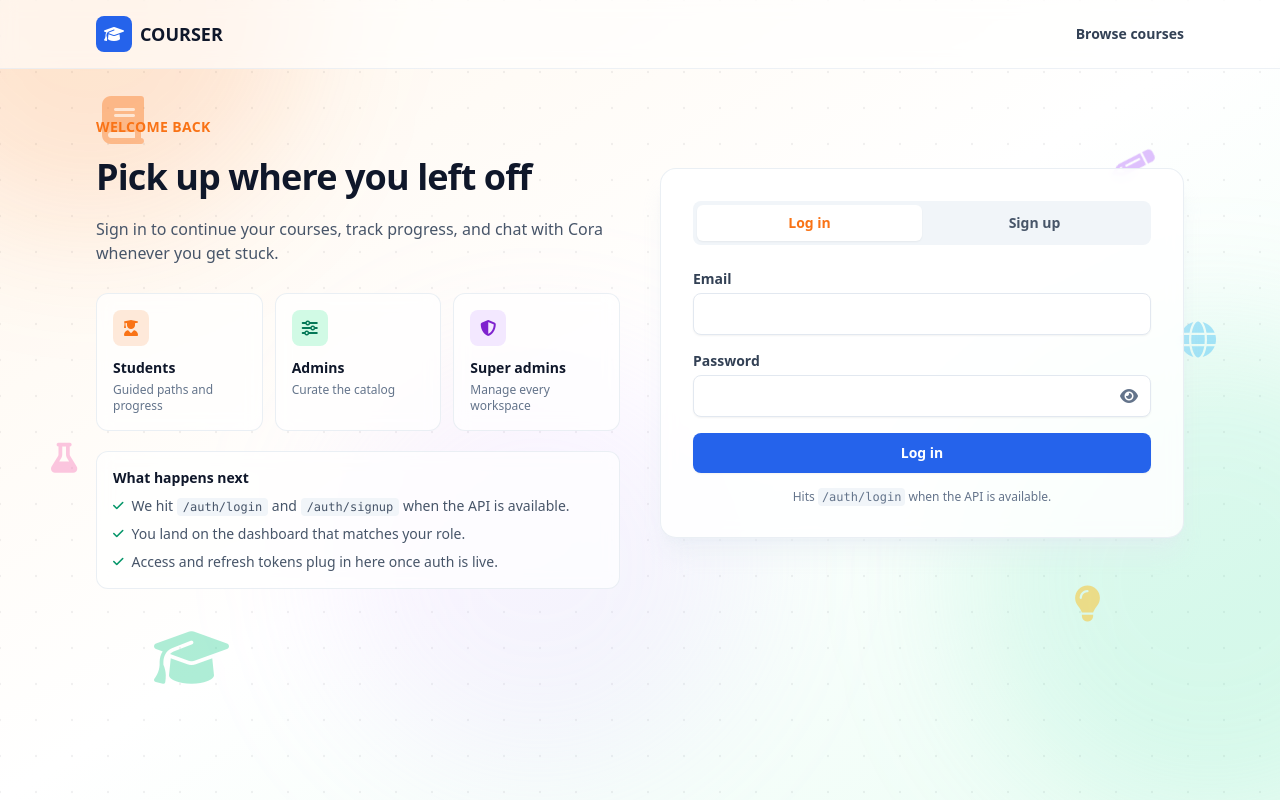
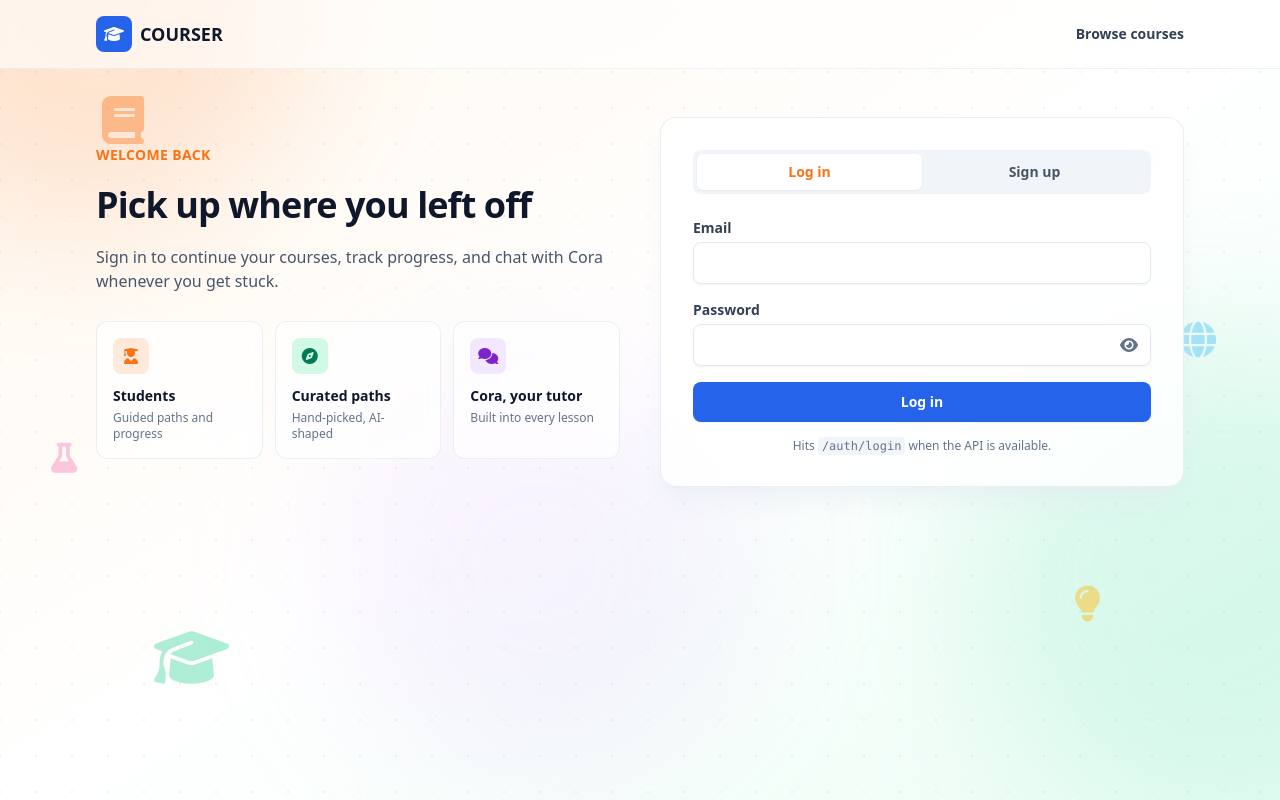
Before and after one commit to Kolo-Michael/COURSER2.0, a React (Vite) app in the folder frontend/: page /auth in a window 1280 px wide. Built offline with nearby package versions, Linux system fonts and the light colour scheme; no server answers.

Commit message:
Remove admin role cards and What happens next from AuthPage

```diff
--- a/frontend/src/pages/AuthPage.tsx
+++ b/frontend/src/pages/AuthPage.tsx
@@ -54,40 +54,18 @@ export function AuthPage() {
             </div>
             <div className="rounded-xl border border-slate-200/70 bg-white/70 p-4 backdrop-blur transition hover:-translate-y-0.5 hover:shadow-md">
               <div className="flex h-9 w-9 items-center justify-center rounded-lg bg-emerald-100 text-emerald-700">
-                <i className="fa-solid fa-sliders" aria-hidden />
+                <i className="fa-solid fa-compass" aria-hidden />
               </div>
-              <p className="mt-3 text-sm font-semibold text-slate-900">Admins</p>
-              <p className="mt-1 text-xs text-slate-500">Curate the catalog</p>
+              <p className="mt-3 text-sm font-semibold text-slate-900">Curated paths</p>
+              <p className="mt-1 text-xs text-slate-500">Hand-picked, AI-shaped</p>
             </div>
             <div className="rounded-xl border border-slate-200/70 bg-white/70 p-4 backdrop-blur transition hover:-translate-y-0.5 hover:shadow-md">
               <div className="flex h-9 w-9 items-center justify-center rounded-lg bg-purple-100 text-purple-700">
-                <i className="fa-solid fa-shield-halved" aria-hidden />
+                <i className="fa-solid fa-comments" aria-hidden />
               </div>
-              <p className="mt-3 text-sm font-semibold text-slate-900">Super admins</p>
-              <p className="mt-1 text-xs text-slate-500">Manage every workspace</p>
+              <p className="mt-3 text-sm font-semibold text-slate-900">Cora, your tutor</p>
+              <p className="mt-1 text-xs text-slate-500">Built into every lesson</p>
             </div>
-          </div>
-
-          <div className="rounded-xl border border-slate-200/70 bg-white/70 p-4 backdrop-blur">
-            <p className="text-sm font-semibold text-slate-900">What happens next</p>
-            <ul className="mt-2 space-y-2 text-sm text-slate-600">
-              <li className="flex items-start gap-2">
-                <i className="fa-solid fa-check mt-0.5 text-xs text-emerald-600" aria-hidden />
-                <span>
-                  We hit <code className="rounded bg-slate-100 px-1.5 py-0.5 text-xs">/auth/login</code> and{' '}
-                  <code className="rounded bg-slate-100 px-1.5 py-0.5 text-xs">/auth/signup</code> when the API
-                  is available.
-                </span>
-              </li>
-              <li className="flex items-start gap-2">
-                <i className="fa-solid fa-check mt-0.5 text-xs text-emerald-600" aria-hidden />
-                <span>You land on the dashboard that matches your role.</span>
-              </li>
-              <li className="flex items-start gap-2">
-                <i className="fa-solid fa-check mt-0.5 text-xs text-emerald-600" aria-hidden />
-                <span>Access and refresh tokens plug in here once auth is live.</span>
-              </li>
-            </ul>
           </div>
         </section>
 
```
Also changed, not shown: 1 other file (tests, documents, lock files or other folders).
